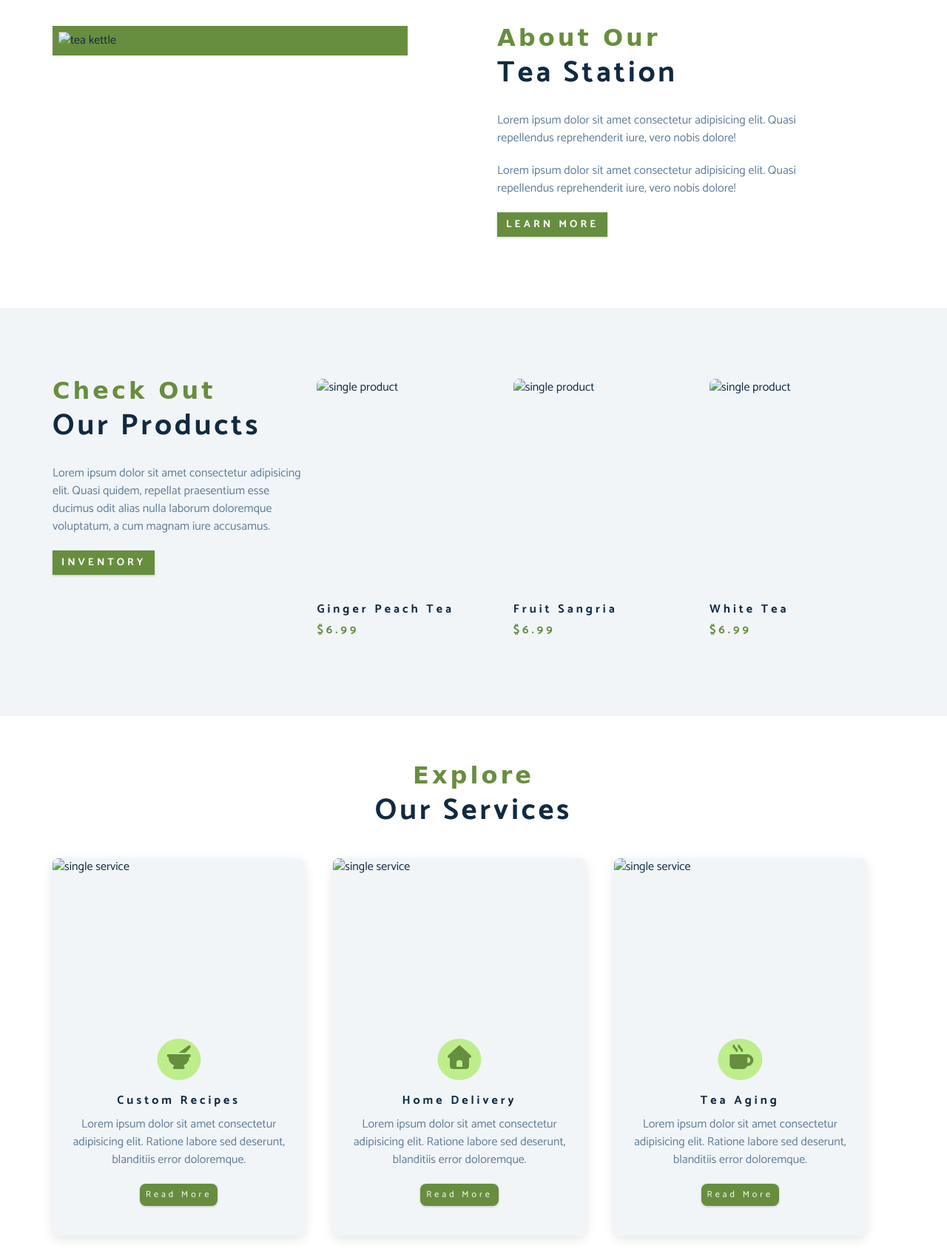
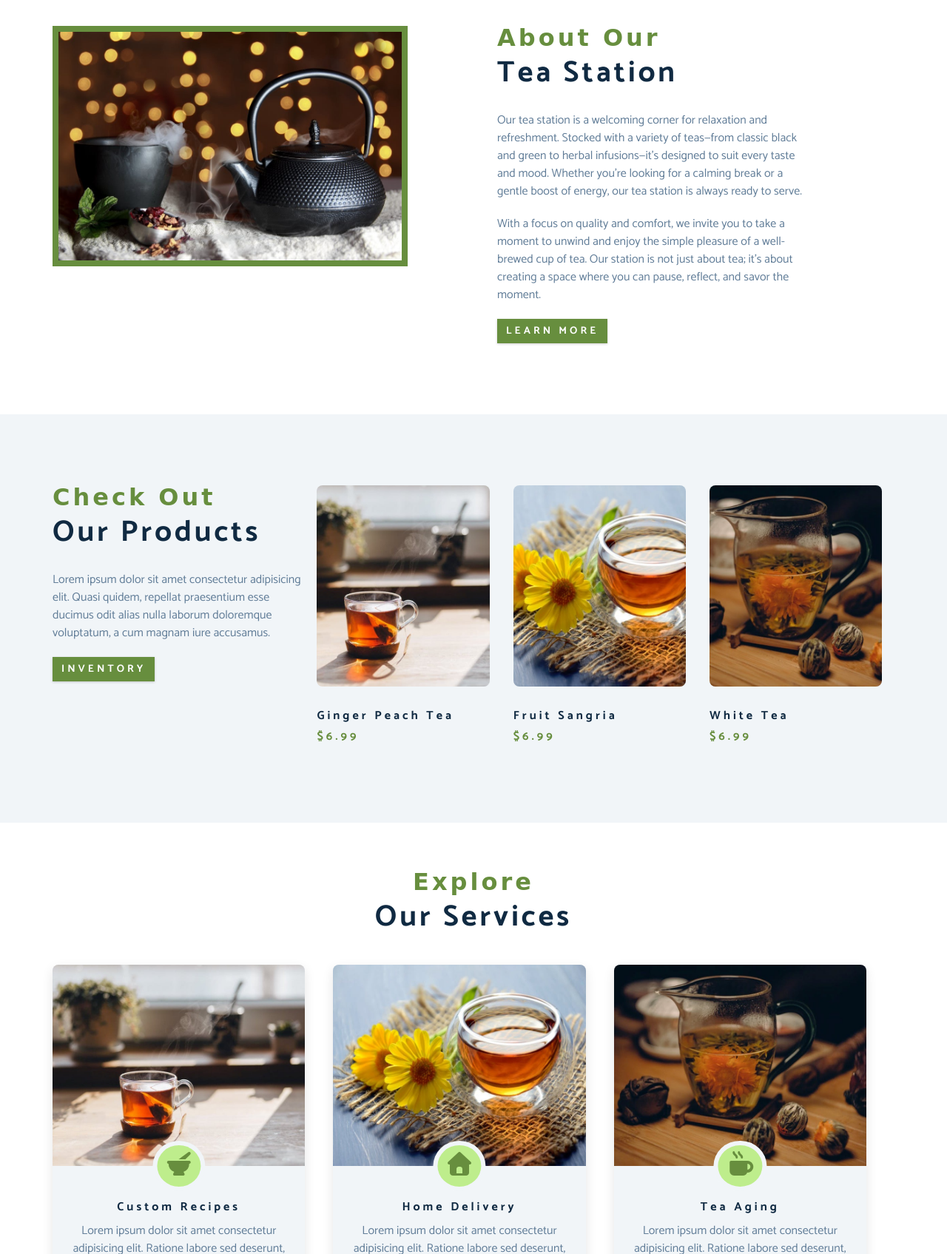
Before and after one commit to DevMahendraPrasad/TEA_SHOP, a plain HTML site: page index.html in a window 1280 px wide. Shown: the part 1105-2800 px from the top of the page at 74% size. Drawn offline with Linux system fonts and the light colour scheme; files that its build step writes are made by us from their sources; files whose address does not match are found by name; a web font is replaced by a local one.

Commit message:
Update index.html

```diff
--- a/index.html
+++ b/index.html
@@ -11,7 +11,7 @@
       href="./fontawesome-free-5.12.1-web/css/all.min.css"
     />
     <!-- custom css -->
-    <link rel="stylesheet" href="./naturalsgreensteashop/styles.css" />
+    <link rel="stylesheet" href="styles.css" />
   </head>
   <body>
     <!-- navbar -->
@@ -106,7 +106,7 @@
         <article class="about-img">
           <div class="about-picture-container">
             <img
-              src="./naturalsgreensteashop/image/about-bcg.jpg"
+              src="./image/about-bcg.jpg"
               alt="tea kettle"
               class="about-picture"
             />
@@ -121,12 +121,15 @@
           </div>
           <!-- end of section title -->
           <p class="about-text">
-            Lorem ipsum dolor sit amet consectetur adipisicing elit. Quasi
-            repellendus reprehenderit iure, vero nobis dolore!
+            Our tea station is a welcoming corner for relaxation and refreshment.
+             Stocked with a variety of teas—from classic black and green to herbal
+              infusions—it’s designed to suit every taste and mood.
+              Whether you're looking for a calming break or a gentle boost of energy,
+               our tea station is always ready to serve.
           </p>
           <p class="about-text">
-            Lorem ipsum dolor sit amet consectetur adipisicing elit. Quasi
-            repellendus reprehenderit iure, vero nobis dolore!
+            With a focus on quality and comfort, we invite you to take a moment to unwind and enjoy the simple pleasure of a well-brewed cup of tea.
+            Our station is not just about tea; it's about creating a space where you can pause, reflect, and savor the moment.
           </p>
           <a class='btn' href='/about'>learn more</a>
         </article>
@@ -156,7 +159,7 @@
           <!-- single product -->
           <div class="product">
             <img
-              src="./naturalsgreensteashop/image/product-1.jpg"
+              src="./image/product-1.jpg"
               alt="single product"
               class="product-img"
             />
@@ -167,7 +170,7 @@
           <!-- single product -->
           <div class="product">
             <img
-              src="./naturalsgreensteashop/image/product-2.jpg"
+              src="./image/product-2.jpg"
               alt="single product"
               class="product-img"
             />
@@ -178,7 +181,7 @@
           <!-- single product -->
           <div class="product">
             <img
-              src="./naturalsgreensteashop/image/product-3.jpg"
+              src="./image/product-3.jpg"
               alt="single product"
               class="product-img"
             />
@@ -205,7 +208,7 @@
           <div class="service-img-container">
             <!-- img -->
             <img
-              src="./naturalsgreensteashop/image/product-1.jpg"
+              src="./image/product-1.jpg"
               class="service-img"
               alt="single service"
             />
@@ -231,7 +234,7 @@
           <div class="service-img-container">
             <!-- img -->
             <img
-              src="./naturalsgreensteashop/image/product-2.jpg"
+              src="./image/product-2.jpg"
               class="service-img"
               alt="single service"
             />
@@ -257,7 +260,7 @@
           <div class="service-img-container">
             <!-- img -->
             <img
-              src="./naturalsgreensteashop/image/product-3.jpg"
+              src="./image/product-3.jpg"
               class="service-img"
               alt="single service"
             />
@@ -294,8 +297,8 @@
               address
             </h4>
             <h4 class="contact-text">
-              523 N Fairfax Ave <br />
-              Los Angeles, CA 90048
+              NO:04 Nethaji Road <br />
+              Trichy, 620006
             </h4>
           </div>
           <!-- end of contact item -->
@@ -308,7 +311,7 @@
               email
             </h4>
             <h4 class="contact-text">
-              email@email.com
+              prasadhi792002@email.com
             </h4>
           </div>
           <!-- end of contact item -->
@@ -321,7 +324,7 @@
               telephone
             </h4>
             <h4 class="contact-text">
-              + 123 456 789
+              + 6369944078
             </h4>
           </div>
           <!-- end of contact item -->
@@ -385,6 +388,6 @@
         </h4>
       </div>
     </footer>
-    <script src="./app.js"></script>
+    <script src="./script.js"></script>
   </body>
 </html>
```
